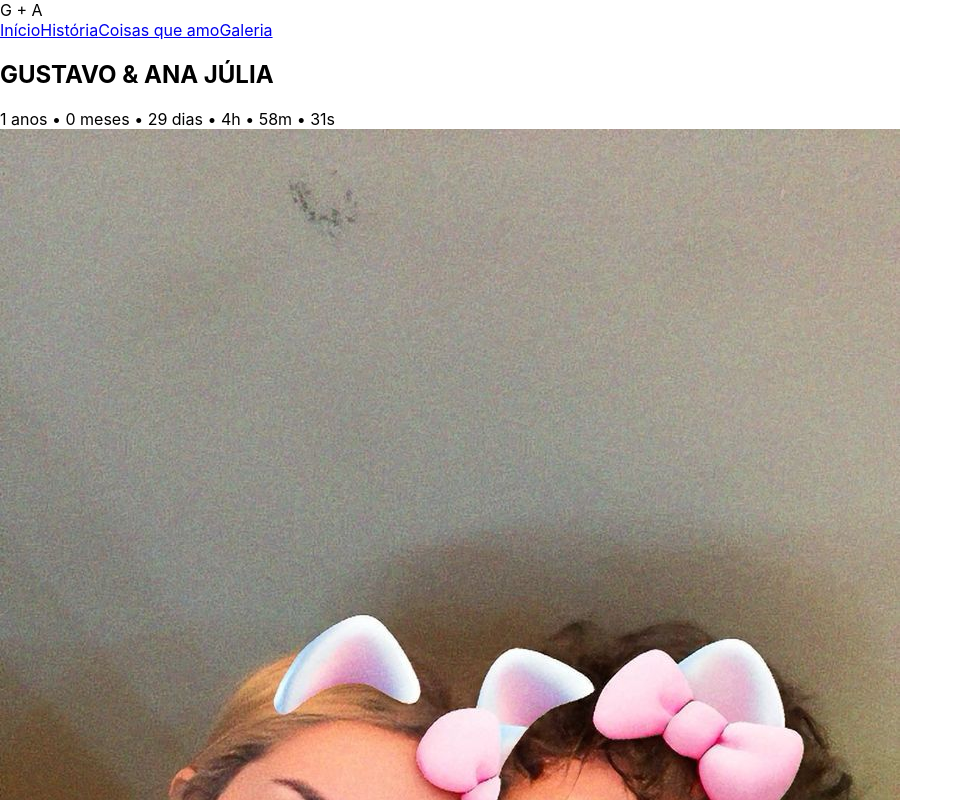
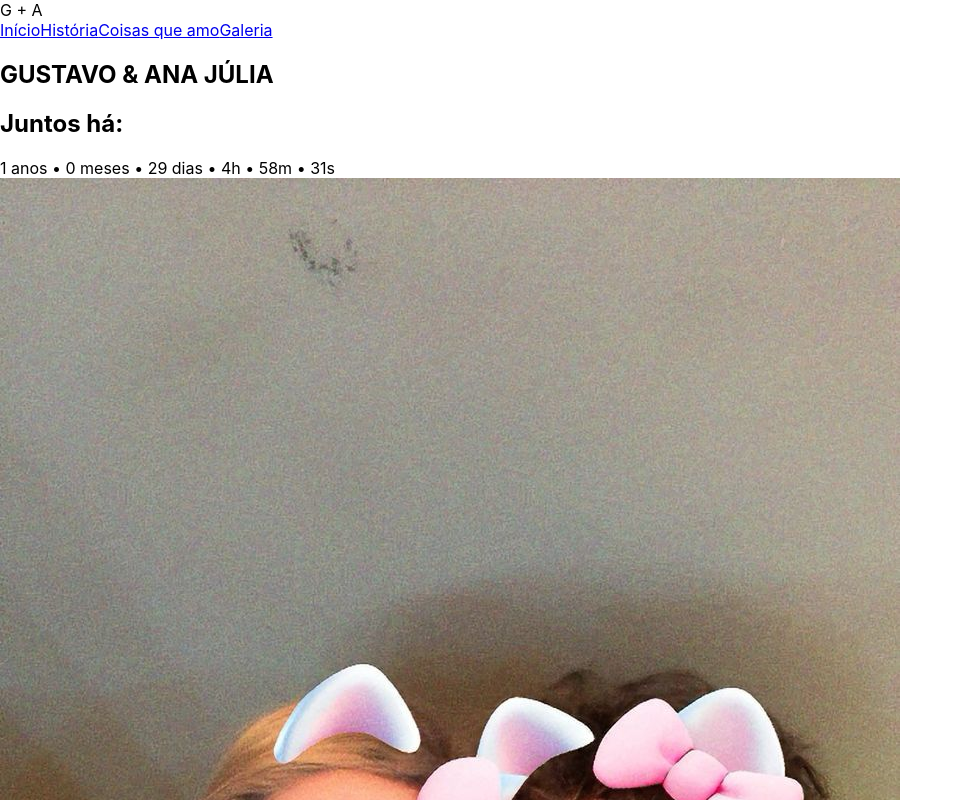
Before and after one commit to Coelho753/nossofront, a React (Create React App) app: page / in a window 1280 px wide. Shown: the top 800 px of the page, without its empty margins (0-963 px from the left). Built offline with nearby package versions, Linux system fonts and the light colour scheme; the HTML template or start-up script is replaced by a standard one.

Commit message:
Atualizar o App.jsx

```diff
--- a/src/App.jsx
+++ b/src/App.jsx
@@ -63,6 +63,7 @@ export default function App() {
       <section id="timer" className="hero">
         <div className="postit main-postit">
           <h1 className="title">GUSTAVO & ANA JÚLIA</h1>
+          <h2>Juntos há:</h2>
           <div className="timer-box">{timerText}</div>
         </div>
       </section>
```
